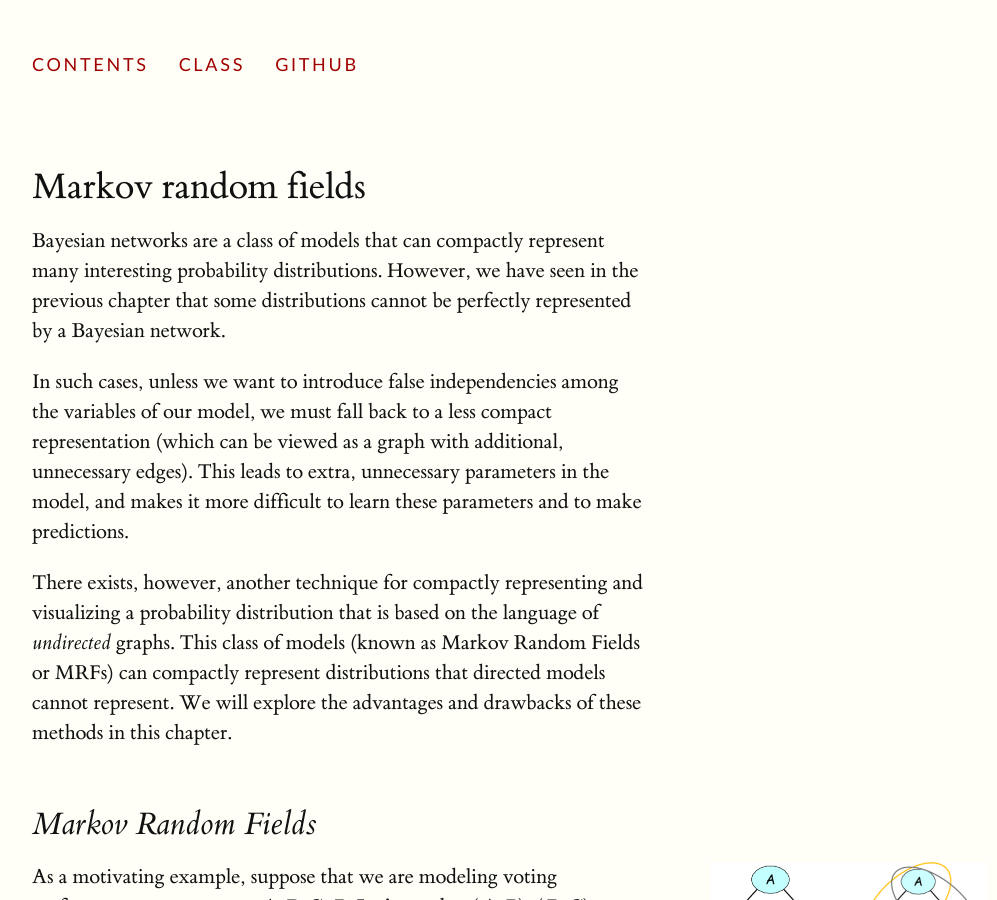
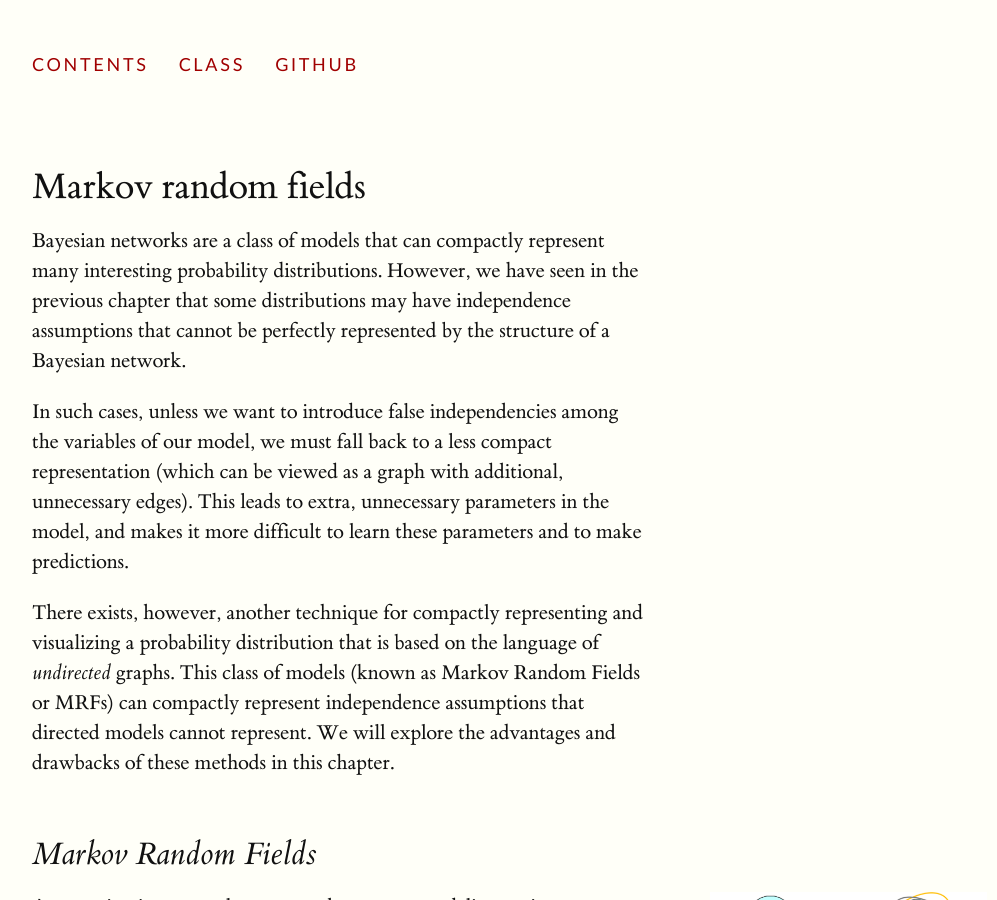
Before and after one commit to ermongroup/cs228-notes, a Jekyll site: the page built from representation/undirected/index.md, in a window 1280 px wide and 900 px high. Shown: the whole window, without its empty margins (128-1125 px from the left). Built offline with Jekyll 4.4.1, drawn with Linux system fonts in a browser that asks for light colours; formulas are drawn with MathJax 3.

Commit message:
fix statements about directed networks (#151)

```diff
--- a/representation/undirected/index.md
+++ b/representation/undirected/index.md
@@ -2,11 +2,11 @@
 layout: post
 title: Markov random fields
 ---
-Bayesian networks are a class of models that can compactly represent many interesting probability distributions. However, we have seen in the previous chapter that some distributions cannot be perfectly represented by a Bayesian network.
+Bayesian networks are a class of models that can compactly represent many interesting probability distributions. However, we have seen in the previous chapter that some distributions may have independence assumptions that cannot be perfectly represented by the structure of a Bayesian network.
 
 In such cases, unless we want to introduce false independencies among the variables of our model, we must fall back to a less compact representation (which can be viewed as a graph with additional, unnecessary edges). This leads to extra, unnecessary parameters in the model, and makes it more difficult to learn these parameters and to make predictions.
 
-There exists, however, another technique for compactly representing and visualizing a probability distribution that is based on the language of *undirected* graphs. This class of models (known as Markov Random Fields or MRFs) can compactly represent distributions that directed models cannot represent. We will explore the advantages and drawbacks of these methods in this chapter.
+There exists, however, another technique for compactly representing and visualizing a probability distribution that is based on the language of *undirected* graphs. This class of models (known as Markov Random Fields or MRFs) can compactly represent independence assumptions that directed models cannot represent. We will explore the advantages and drawbacks of these methods in this chapter.
 
 ## Markov Random Fields
 
```
